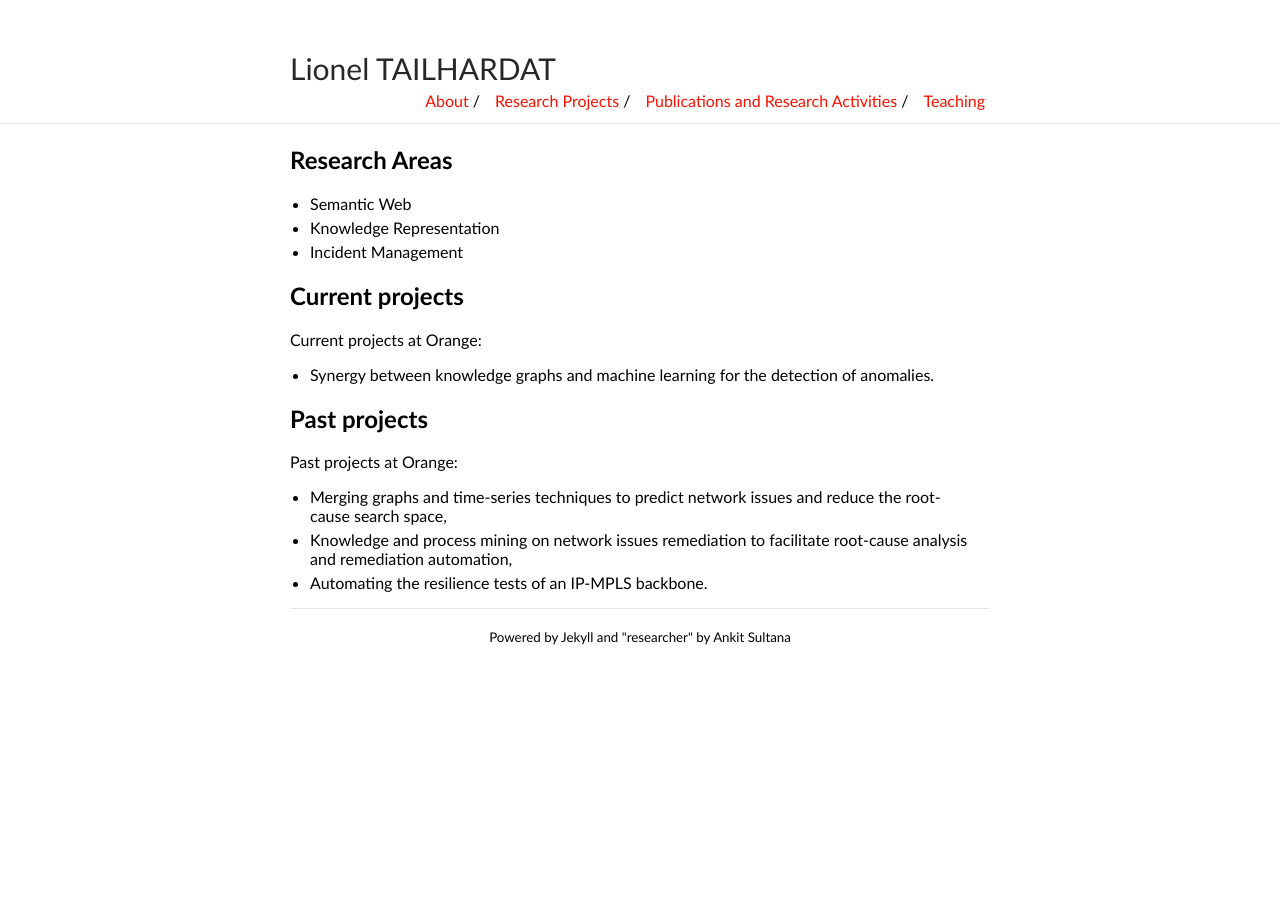
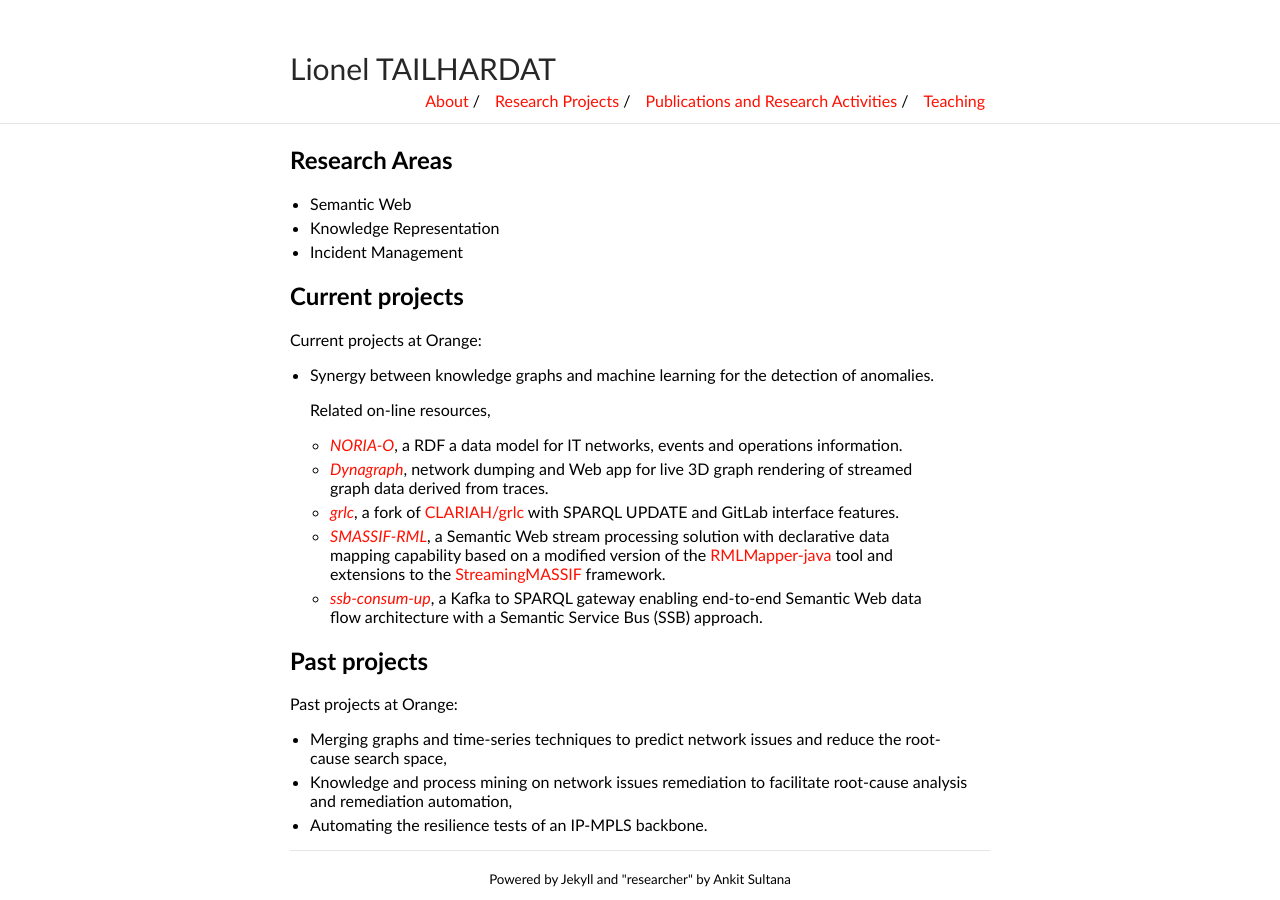
Before and after one commit to GenEars/GenEars.github.io, a Jekyll site: the page built from research.md, in a window 1280 px wide. Built offline with Jekyll 4.4.1, drawn with Linux system fonts in a browser that asks for light colours.

Commit message:
Added on-line resources.
Signed-off-by: Lionel TAILHARDAT <lionel.tailhardat@orange.fr>

```diff
--- a/research.md
+++ b/research.md
@@ -14,6 +14,13 @@ title: Research - Lionel TAILHARDAT
 Current projects at Orange:
 * Synergy between knowledge graphs and machine learning for the detection of anomalies.
 
+  Related on-line resources,
+  * *[NORIA-O](https://w3id.org/noria/)*, a RDF a data model for IT networks, events and operations information.
+  * *[Dynagraph](https://github.com/Orange-OpenSource/dynagraph)*, network dumping and Web app for live 3D graph rendering of streamed graph data derived from traces.
+  * *[grlc](https://github.com/Orange-OpenSource/grlc)*, a fork of [CLARIAH/grlc](https://github.com/CLARIAH/grlc) with SPARQL UPDATE and GitLab interface features.
+  * *[SMASSIF-RML](https://github.com/Orange-OpenSource/SMASSIF-RML)*, a Semantic Web stream processing solution with declarative data mapping capability based on a modified version of the [RMLMapper-java](https://github.com/RMLio/rmlmapper-java) tool and extensions to the [StreamingMASSIF](https://github.com/IBCNServices/StreamingMASSIF) framework.
+  * *[ssb-consum-up](https://github.com/Orange-OpenSource/ssb-consum-up)*, a Kafka to SPARQL gateway enabling end-to-end Semantic Web data flow architecture with a Semantic Service Bus (SSB) approach.
+
 ## Past projects
 
 Past projects at Orange:
```
